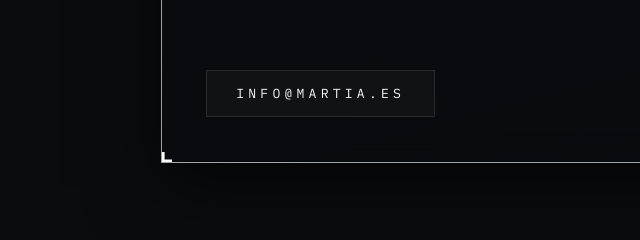
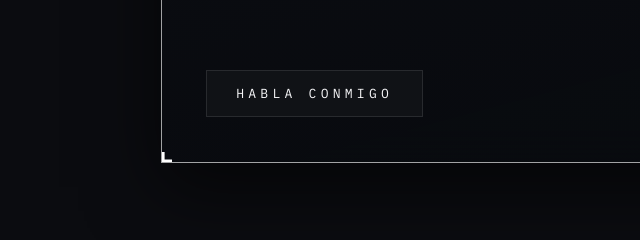
Before and after one commit to martia-es/martia-es.github.io, a plain HTML site: page index.html in a window 1280 px wide. Shown: the part 4905-5145 px from the top of the page, 33-673 px from the left. Drawn offline with Linux system fonts and the light colour scheme.

Commit message:
change mail

```diff
--- a/index.html
+++ b/index.html
@@ -337,7 +337,7 @@
                 <p class="section-subtitle">Cuéntame el reto y yo te pongo la solución.</p>
               </header>
               <div class="contact-actions">
-                <a href="mailto:info@martia.es" class="contact-link">info@martia.es</a>
+                <a href="mailto:martafernandez16garcia@gmail.com" class="contact-link">Habla conmigo</a>
               </div>
             </div>
           </div>
@@ -352,7 +352,7 @@
           </div>
           <p>&copy; <span id="current-year"></span> Marta. Decisiones sobre IA con datos y narrativa honesta.</p>
           <div class="site-footer__links">
-            <a href="mailto:info@martia.es">Correo</a>
+            <a href="mailto:martafernandez16garcia@gmail.com">Correo</a>
             <span>/</span>
             <a href="https://x.com/martia_es" target="_blank" rel="noopener noreferrer">@marta</a>
             <span>/</span>
```
